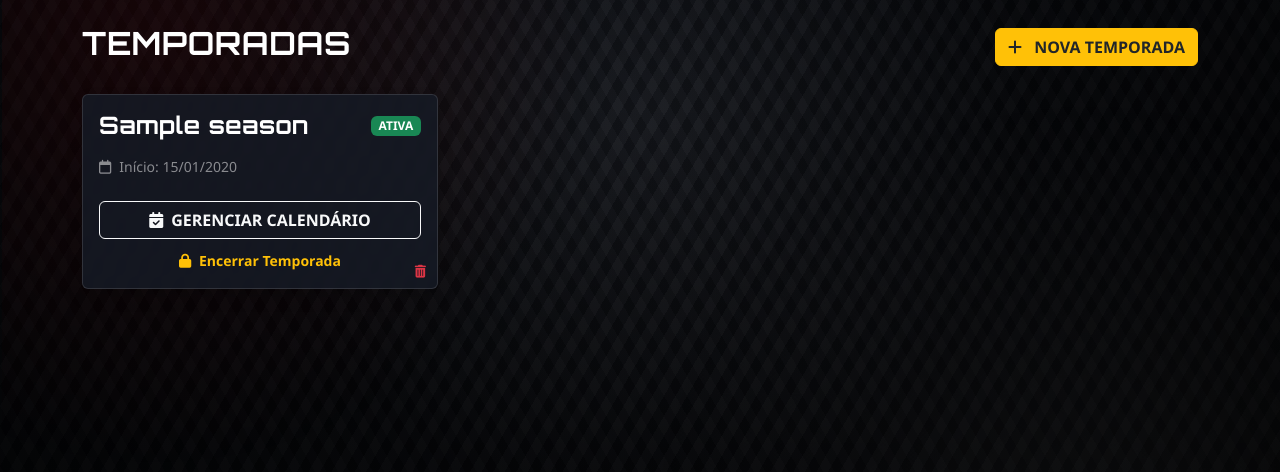
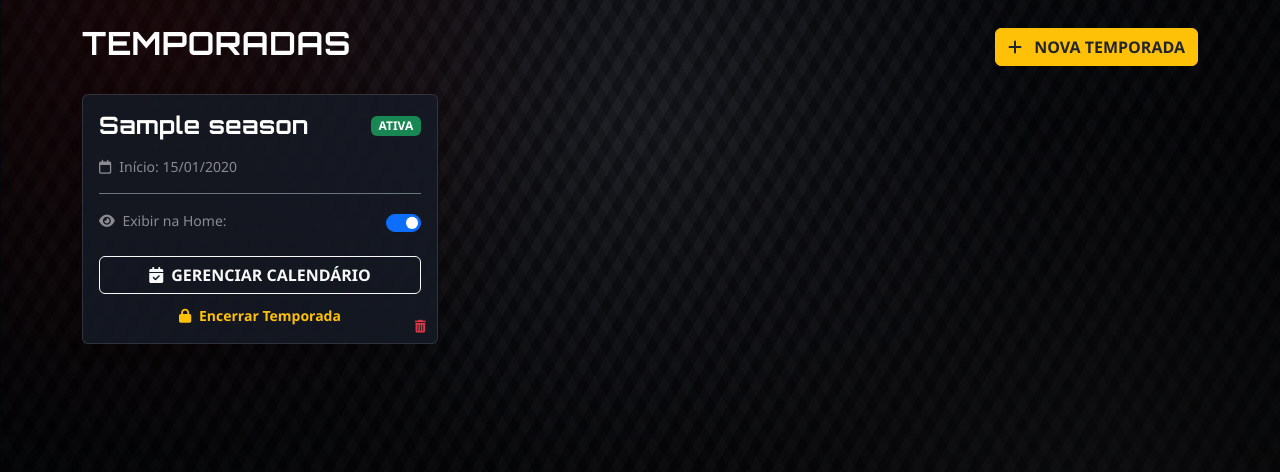
Before and after one commit to JosunoBR/Full-Gas-League, a Flask app: page /admin/seasons in a window 1280 px wide. Shown: the part 114-586 px from the top of the page. Run offline with Flask 3, Linux system fonts and the light colour scheme; a user stored in the database is signed in; tables that the repository leaves empty hold one stand-in row (values such as "Sample post"); some web fonts are replaced.

Commit message:
feat: implement public routing, pilot profile management, and administration module with seasonal season tracking.

```diff
--- a/app/models.py
+++ b/app/models.py
@@ -116,6 +116,7 @@ class Season(db.Model):
     id = db.Column(db.Integer, primary_key=True)
     nome = db.Column(db.String(100), nullable=False)
     ativa = db.Column(db.Boolean, default=True)
+    exibir_home = db.Column(db.Boolean, default=True, nullable=False)
     data_inicio = db.Column(db.Date, nullable=False)
     races = db.relationship('Race', backref='season', lazy=True, cascade="all, delete-orphan")
     # FIX: Equipes agora são filhas da temporada. Se apagar a temporada, apaga as equipes.
--- a/app/routes/admin.py
+++ b/app/routes/admin.py
@@ -1017,6 +1017,25 @@ def close_season(season_id):
     )
     return redirect(url_for('admin.seasons'))
 
+@admin_bp.route('/seasons/<int:season_id>/toggle-home', methods=['POST'])
+@login_required
+def toggle_season_home(season_id):
+    if current_user.role not in ['ADM', 'SUPER_ADM']:
+        abort(403)
+    season = Season.query.get_or_404(season_id)
+    if not season.ativa:
+        flash('Não é possível alterar a exibição de uma temporada encerrada.', 'danger')
+        return redirect(url_for('admin.seasons'))
+    season.exibir_home = not season.exibir_home
+
+    # Invalida cache de home
+    HomeCache.query.delete()
+    db.session.commit()
+
+    status = "exibida" if season.exibir_home else "ocultada"
+    flash(f'Temporada {season.nome} foi {status} na Home com sucesso.', 'success')
+    return redirect(url_for('admin.seasons'))
+
 @admin_bp.route('/season/<int:season_id>/delete', methods=['POST'])
 def delete_season(season_id):
     if current_user.role != 'SUPER_ADM':
--- a/app/routes/public.py
+++ b/app/routes/public.py
@@ -98,7 +98,9 @@ def _get_active_protest_scope(profile):
 
 @public_bp.route('/')
 def home():
-    all_active_seasons = Season.query.filter_by(ativa=True).order_by(Season.id.asc()).all()
+    all_active_seasons = Season.query.filter_by(ativa=True, exibir_home=True).order_by(Season.id.asc()).all()
+    if not all_active_seasons:
+        all_active_seasons = Season.query.filter_by(exibir_home=True).order_by(Season.id.desc()).all()
     if not all_active_seasons:
         all_active_seasons = Season.query.order_by(Season.id.desc()).all()
 
--- a/app/templates/admin/seasons.html
+++ b/app/templates/admin/seasons.html
@@ -22,9 +22,20 @@
                     {% endif %}
                 </div>
 
-                <p class="card-text text-white-50 small">
+                <p class="card-text text-white-50 small mb-0">
                     <i class="fa-regular fa-calendar me-2"></i>Início: {{ s.data_inicio.strftime('%d/%m/%Y') if s.data_inicio else 'Data não definida' }}
                 </p>
+
+                {% if s.ativa %}
+                <div class="mt-3 d-flex justify-content-between align-items-center border-top border-secondary pt-3">
+                    <span class="text-white-50 small"><i class="fa-solid fa-eye me-1"></i> Exibir na Home:</span>
+                    <form action="{{ url_for('admin.toggle_season_home', season_id=s.id) }}" method="POST" class="d-inline">
+                        <div class="form-check form-switch m-0 p-0" style="min-height: auto;">
+                            <input class="form-check-input ms-0" type="checkbox" role="switch" onchange="this.form.submit()" {% if s.exibir_home %}checked{% endif %} style="cursor: pointer; width: 2.2em; height: 1.1em;">
+                        </div>
+                    </form>
+                </div>
+                {% endif %}
 
                 <div class="d-grid mt-4">
                     <a href="{{ url_for('admin.manage_season', season_id=s.id) }}" class="btn btn-outline-light fw-bold">
--- a/run.py
+++ b/run.py
@@ -8,6 +8,7 @@ from app.routes.public import public_bp
 from app.routes.admin import admin_bp
 from app.routes.api import api_bp # Importa a nova API
 from config import Config
+from sqlalchemy import text
 import os
 from datetime import datetime, timezone, timedelta
 
@@ -87,8 +88,20 @@ app.register_blueprint(api_bp, url_prefix='/api') # Registra com prefixo /api
 if __name__ == '__main__':
     # Criação das Tabelas e Admin Inicial (Executado apenas ao rodar o servidor)
     with app.app_context():
-        # db.create_all() garante que tabelas novas (como pilot_teams) sejam criadas
         db.create_all()
+
+        # Verifica se coluna exibir_home existe na tabela season
+        try:
+            db.session.execute(text("SELECT exibir_home FROM season LIMIT 1"))
+        except Exception:
+            db.session.rollback()
+            try:
+                db.session.execute(text("ALTER TABLE season ADD COLUMN exibir_home INTEGER DEFAULT 1 NOT NULL"))
+                db.session.commit()
+                print("Successfully added column exibir_home to season table")
+            except Exception as e:
+                db.session.rollback()
+                print(f"Error adding exibir_home column: {e}")
 
         # Verifica se existe pasta de upload
         if not os.path.exists(app.config['UPLOAD_FOLDER']):
```
